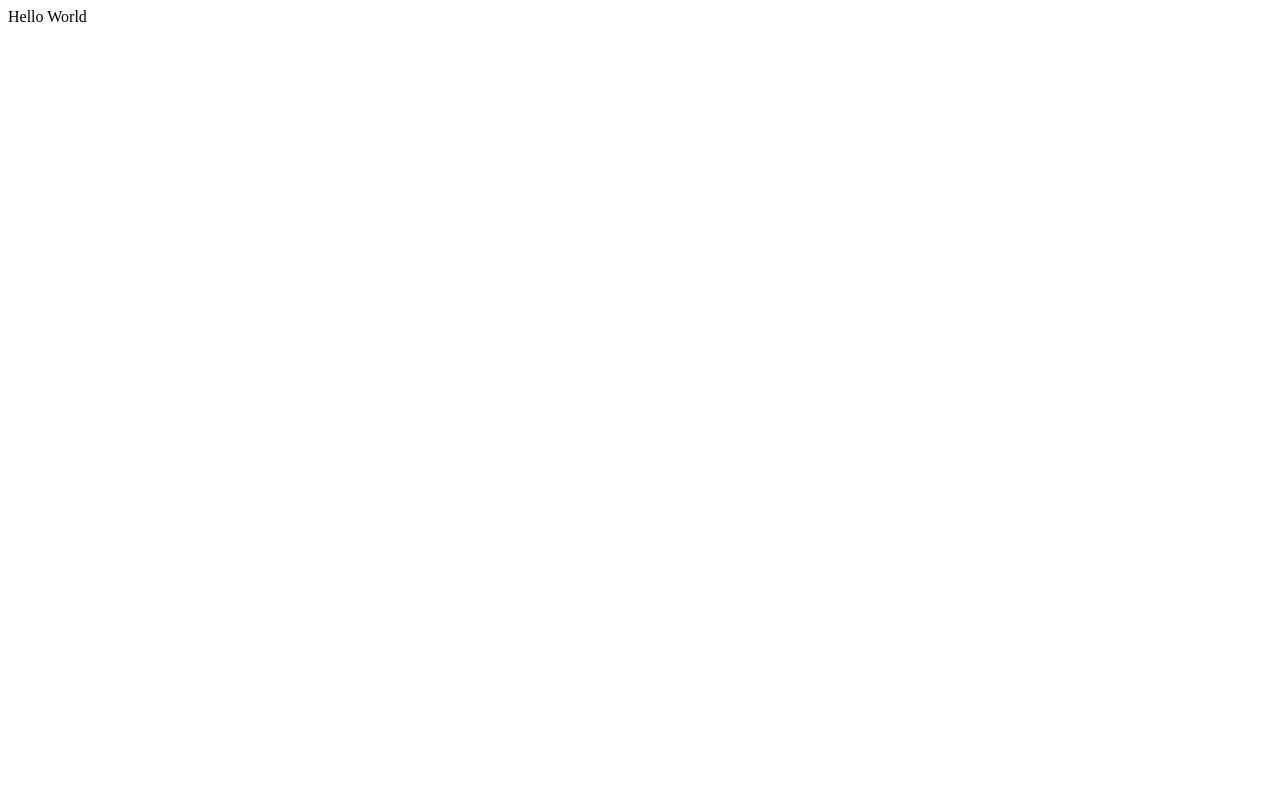
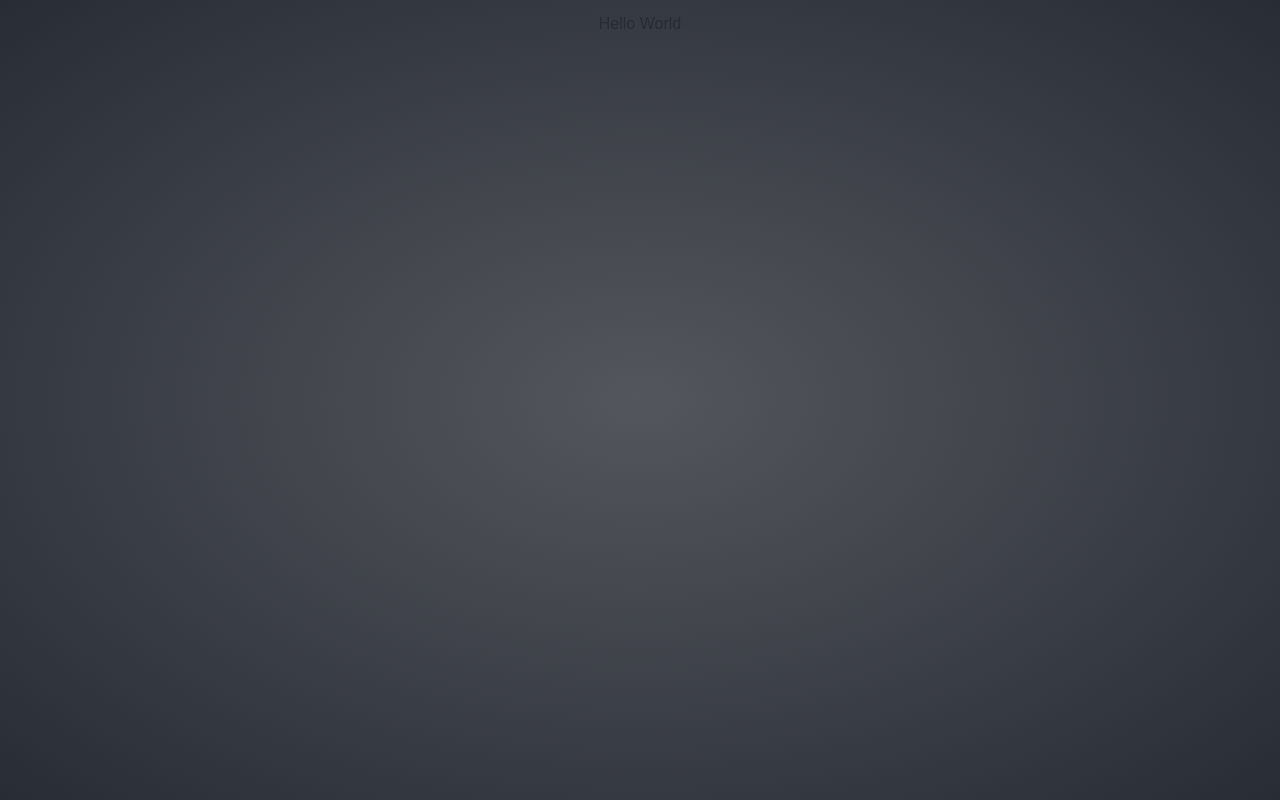
Before and after one commit to beemee-p/react-sudoku, a React (Create React App) app: page / in a window 1280 px wide. Built offline with nearby package versions, Linux system fonts and the light colour scheme.

Commit message:
Add styled component

```diff
--- a/src/styles/global.ts
+++ b/src/styles/global.ts
@@ -1,26 +1,26 @@
-import { createGlobalStyle } from 'styled-components'
+import { createGlobalStyle, css } from 'styled-components'
 
 export default createGlobalStyle`
+${({ theme }) => css`
   html {
     height: 100%;
 
-    body: {
+    body {
       display: flex;
       flex-direction: column;
       height: 100%;
       margin: 0;
 
       #root {
-        background: radial-gradient(#282c34cc, #282c34)
-        color: '#282c34';
+        background: ${theme.colors.background};
+        color: ${theme.colors.black};
         display: flex;
         font-family: sans-serif;
         height: 100%;
         justify-content: center;
         padding: 15px;
       }
-
     }
   }
-
+`}
 `
--- a/src/styles/index.ts
+++ b/src/styles/index.ts
@@ -1 +1,2 @@
 export { default as GlobalStyles } from './global'
+export { default as theme } from './theme'
--- /dev/null
+++ b/src/styles/theme.ts
@@ -0,0 +1,11 @@
+// eslint-disable-next-line import/no-anonymous-default-export
+export default {
+  colors: {
+    background: 'radial-gradient(#282c34cc, #282c34)',
+    black: '#282c34',
+    blue: '#a0e9fd',
+    lightBlue: '#caf3fe',
+    white: 'white',
+  },
+  transition: '0.3s',
+}
--- /dev/null
+++ b/src/typings/theme.d.ts
@@ -0,0 +1,7 @@
+import 'styled-components'
+import { theme } from '../styles'
+
+type Theme = typeof theme
+declare module 'styled-components' {
+  export interface DefaultTheme extends Theme {}
+}
```
Also changed, not shown: src/index.tsx (+4 -3 lines), tsconfig.json (+3 -9 lines).
